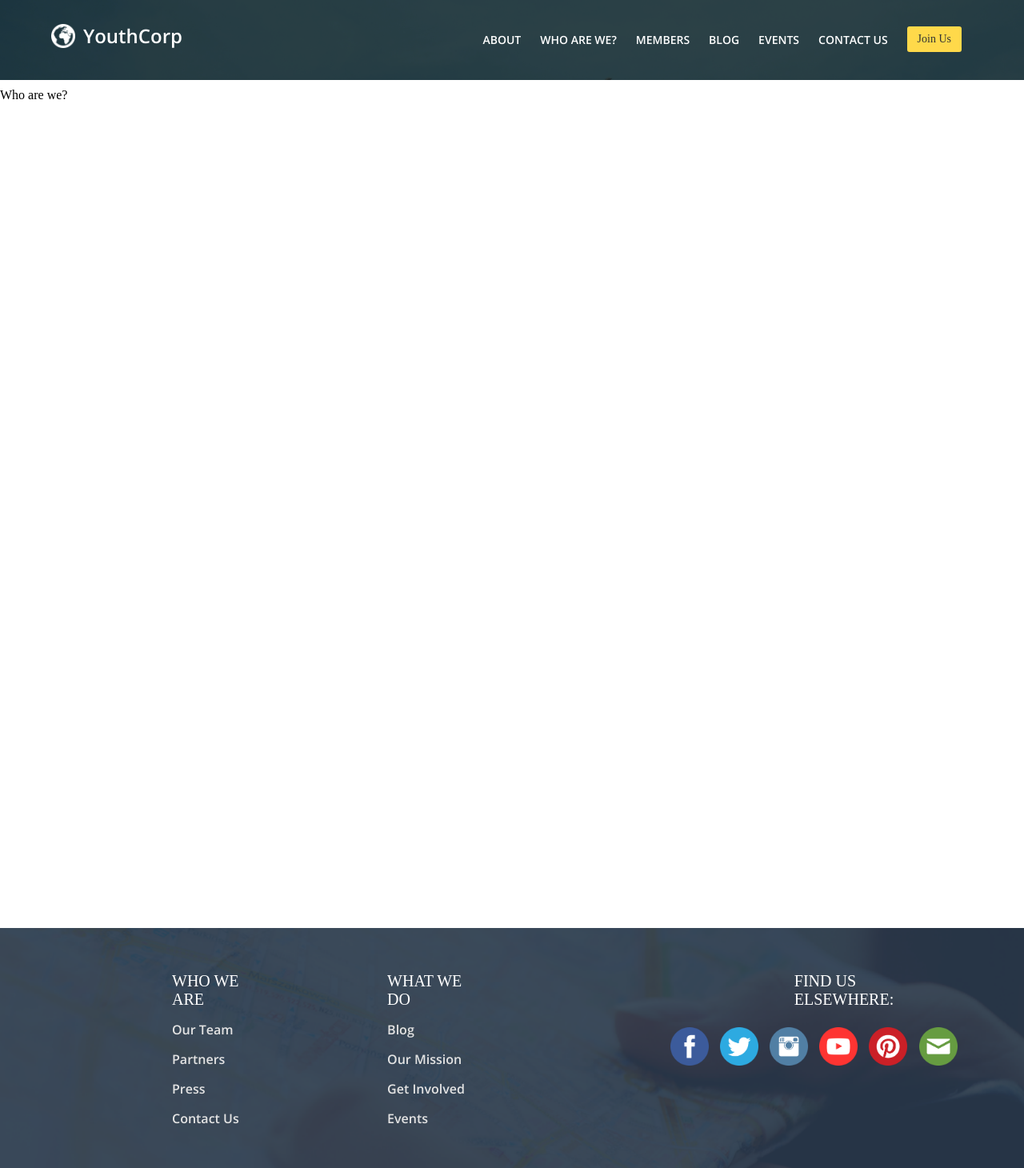
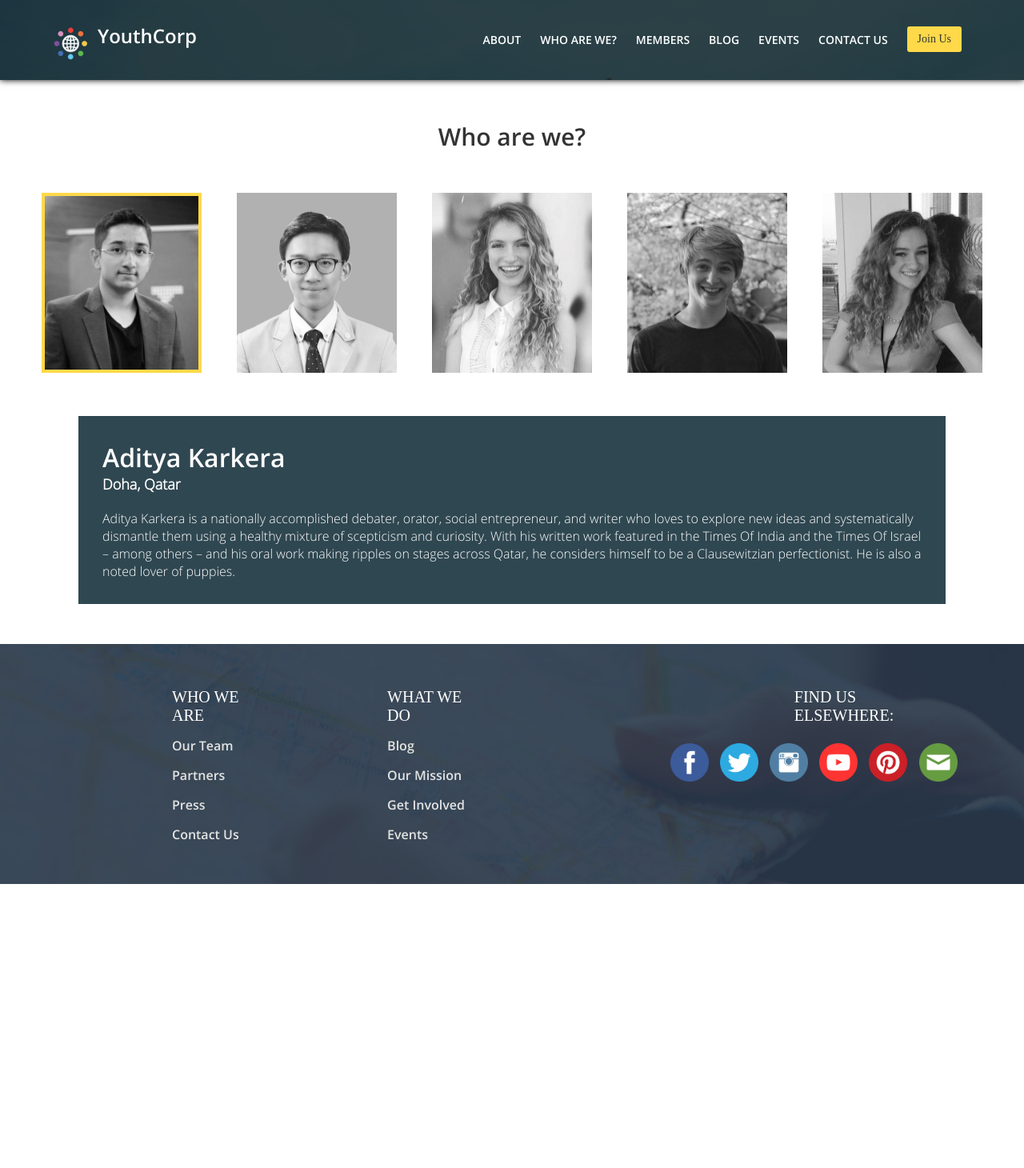
Before and after one commit to nrubin999/TYC, a PHP site: page /who.php in a window 1280 px wide. Shown: the whole page at 80% size. After the commit the page ends 1105 px from the top, so only its background shows below. Run offline with PHP 8.4, Linux system fonts and the light colour scheme; some web fonts are replaced.

Commit message:
Various changeS

```diff
--- a/images/_notes/dwsync.xml
+++ b/images/_notes/dwsync.xml
@@ -1,12 +1,12 @@
 <?xml version="1.0" encoding="utf-8" ?>
 <dwsync>
-<file name=".DS_Store" server="nicholasrub.in/public_html/tyc/" local="3496706927" remote="3496778040" Dst="-1" />
+<file name=".DS_Store" server="nicholasrub.in/public_html/tyc/" local="3496934931" remote="3497122800" Dst="-1" />
 <file name="blogshot.png" server="nicholasrub.in/public_html/tyc/" local="3495899229" remote="3496778040" Dst="-1" />
 <file name="connect.png" server="nicholasrub.in/public_html/tyc/" local="3492781295" remote="3496778040" Dst="-1" />
 <file name="footer.png" server="nicholasrub.in/public_html/tyc/" local="3496704645" remote="3496778040" Dst="-1" />
 <file name="greenhouse.JPG" server="nicholasrub.in/public_html/tyc/" local="3492794735" remote="3496778040" Dst="-1" />
 <file name="background.png" server="nicholasrub.in/public_html/tyc/" local="3492777471" remote="3496778040" Dst="-1" />
-<file name="logo.png" server="nicholasrub.in/public_html/tyc/" local="3492220535" remote="3496778040" Dst="-1" />
+<file name="logo.png" server="nicholasrub.in/public_html/tyc/" local="3496935024" remote="3496945860" Dst="-1" />
 <file name="man.jpg" server="nicholasrub.in/public_html/tyc/" local="3492794821" remote="3496778040" Dst="-1" />
 <file name="worldbg.png" server="nicholasrub.in/public_html/tyc/" local="3496698245" remote="3496778040" Dst="-1" />
 <file name="worldbgbest.png" server="nicholasrub.in/public_html/tyc/" local="3496698570" remote="3496778040" Dst="-1" />
@@ -16,4 +16,6 @@
 <file name="1011616_616358828452656_822759525399498919_n.jpg" server="nicholasrub.in/public_html/tyc/" local="3493483394" remote="3496855560" Dst="-1" />
 <file name="10256924_1415753798701028_4789715948270711380_o.jpg" server="nicholasrub.in/public_html/tyc/" local="3493483527" remote="3496855560" Dst="-1" />
 <file name="IMG_3906-2.jpg" server="nicholasrub.in/public_html/tyc/" local="3493484008" remote="3496855560" Dst="-1" />
+<file name="oldlogo.png" server="nicholasrub.in/public_html/tyc/" local="3492220535" remote="3496945800" Dst="-1" />
+<file name="holi.png" server="nicholasrub.in/public_html/tyc/" local="3497195977" remote="3497206740" Dst="-1" />
 </dwsync>
--- a/images/headshots/_notes/dwsync.xml
+++ b/images/headshots/_notes/dwsync.xml
@@ -7,4 +7,5 @@
 <file name="1500813_1452360005026077_8949019238728989426_o.jpg" server="nicholasrub.in/public_html/tyc/" local="3495898155" remote="3496778040" Dst="-1" />
 <file name="2014-09-02.jpg" server="nicholasrub.in/public_html/tyc/" local="3492553362" remote="3496778040" Dst="-1" />
 <file name="IMG_6345.JPG" server="nicholasrub.in/public_html/tyc/" local="3492568459" remote="3496778040" Dst="-1" />
+<file name=".DS_Store" server="nicholasrub.in/public_html/tyc/" local="3496934696" remote="3497122800" Dst="-1" />
 </dwsync>
--- a/scripts/_notes/dwsync.xml
+++ b/scripts/_notes/dwsync.xml
@@ -1,4 +1,4 @@
 <?xml version="1.0" encoding="utf-8" ?>
 <dwsync>
-<file name="script.js" server="nicholasrub.in/public_html/tyc/" local="3496933019" remote="3496943820" Dst="-1" />
+<file name="script.js" server="nicholasrub.in/public_html/tyc/" local="3497199276" remote="3497210040" Dst="-1" />
 </dwsync>
--- a/styles/_notes/dwsync.xml
+++ b/styles/_notes/dwsync.xml
@@ -1,5 +1,5 @@
 <?xml version="1.0" encoding="utf-8" ?>
 <dwsync>
 <file name="animations.css" server="nicholasrub.in/public_html/tyc/" local="3462590232" remote="3496855560" Dst="-1" />
-<file name="styles.css" server="nicholasrub.in/public_html/tyc/" local="3496933283" remote="3496944420" Dst="-1" />
+<file name="styles.css" server="nicholasrub.in/public_html/tyc/" local="3497198651" remote="3497209440" Dst="-1" />
 </dwsync>
--- a/styles/styles.css
+++ b/styles/styles.css
@@ -99,12 +99,13 @@ body {
 	background-image:url(../images/background.png);
 	background-size:cover;
 	position:fixed;
+	box-shadow:0px 0px 8px 0px black;
 }
 
 #logo {
-	width:30px;
-	height:30px;
-	margin:30px 10px 16px 10%;
+	width:48px;
+	height:48px;
+	margin:20px 10px 16px 10%;
 	float:left;
 	padding:0px;
 }
@@ -677,6 +678,96 @@ div ul li:hover {
 	padding:0px 5px 0px 5px;
 }
 
-.fixed {
-	position:fixed!important;
+#headshots {
+	text-align:center;
 }
+
+.pagetitle {
+	padding-top:150px;
+	margin:0px 0px 50px 0px;
+	text-align:center;
+	font-family:opensans-semibold;
+	color:#333333;
+	font-size:30px;
+}
+
+.headshot {
+	display:inline-block;
+	width:200px;
+	height:225px;
+	margin:0px 20px 0px 20px;
+	cursor:pointer;
+}
+
+.activeheadshot {
+	border:4px solid #FFD94A !important;
+	height:217px!important;
+	width:192px!important;
+	transition:ease all .1s !important;
+}
+
+#personinfo {
+	height:auto;
+	display:block;
+	margin:0px auto;
+	background-color:#2f4751;
+	width:80%;
+	margin-top:50px;
+	padding:30px;
+}
+
+#personname {
+	color:white;
+	font-family:opensans-semibold;
+	margin:0px;
+	padding:0px;
+}
+
+#personlocation {
+	color:white;
+	font-family:opensans-light;
+	font-size:18px;
+	margin:0px;
+	padding:0px;
+}
+
+#personbio {
+	color:white;
+	font-family:opensans-light;
+	margin:0px;
+	padding:20px 0px 0px 0px;
+}
+
+#mission {
+	width:60%;
+	height:100px;
+	/*background-image:url(../images/holi.png);*/
+	display:block;
+	background-size:contain;
+	margin:0px auto;
+	padding:30px 60px 60px 60px;
+	color:#999999;
+	font-family:opensans-regular;
+	font-size:24px;
+	border-radius:4px;
+}
+
+#missionbelow {
+	width:80%;
+	padding-top:50px;
+	display:block;
+	margin:0px auto;
+	color:#333333;
+	font-family:opensans-regular;
+	font-size:20px;
+}
+
+.organization {
+	width:70%;
+	height:150px;
+	display:block;
+	margin:0px auto;
+	margin-bottom:30px;
+	background-color:#2f4751;
+	color:white;
+}
--- a/who.php
+++ b/who.php
@@ -10,7 +10,19 @@
 
 <body>
 <?php include 'nav.php' ?>
-<div style="width:100%;height:1000px;padding-top:110px;">Who are we?</div>
+<h1 class="pagetitle">Who are we?</h1>
+<div id="headshots">
+    <img class="headshot activeheadshot" id="member1" onclick="switchMember('member1');" src="images/headshots/bw/1011616_616358828452656_822759525399498919_n.jpg">
+    <img class="headshot" id="member2" onclick="switchMember('member2');" src="images/headshots/bw/10720372_882933388383381_151894376_o.jpg">
+    <img class="headshot" id="member3" onclick="switchMember('member3');" src="images/headshots/bw/10153072_1387429291533479_1597977462_n.jpg">
+    <img class="headshot" id="member4" onclick="switchMember('member4');" src="images/headshots/bw/10525711_682765918443990_5885153812108802473_n.jpg">
+    <img class="headshot" id="member5" onclick="switchMember('member5');" src="images/headshots/bw/1500813_1452360005026077_8949019238728989426_o.jpg">
+</div>
+<div id="personinfo">
+	<h1 id="personname">Aditya Karkera</h1>
+    <h2 id="personlocation">Doha, Qatar</h2>
+    <p id="personbio">Aditya Karkera is a nationally accomplished debater, orator, social entrepreneur, and writer who loves to explore new ideas and systematically dismantle them using a healthy mixture of scepticism and curiosity. With his written work featured in the Times Of India and the Times Of Israel – among others – and his oral work making ripples on stages across Qatar, he considers himself to be a Clausewitzian perfectionist. He is also a noted lover of puppies.</p>
+</div>
 <?php include 'footer.php' ?>
 </body>
 </html>
```
Also changed, not shown: _notes/dwsync.xml (+5 -5 lines), about.php (+11 -1 lines), images/headshots/bw/_notes/dwsync.xml (added, +8 -0 lines), index.php (+18 -20 lines), members.php (+13 -1 lines), scripts/script.js (+51 -9 lines), images/headshots/bw/1011616_616358828452656_822759525399498919_n.jpg (added), images/headshots/bw/10153072_1387429291533479_1597977462_n.jpg (added), images/headshots/bw/10525711_682765918443990_5885153812108802473_n.jpg (added), images/headshots/bw/10720372_882933388383381_151894376_o.jpg (added), images/headshots/bw/1500813_1452360005026077_8949019238728989426_o.jpg (added), images/holi.png (added), images/logo.png, images/oldlogo.png (added).
